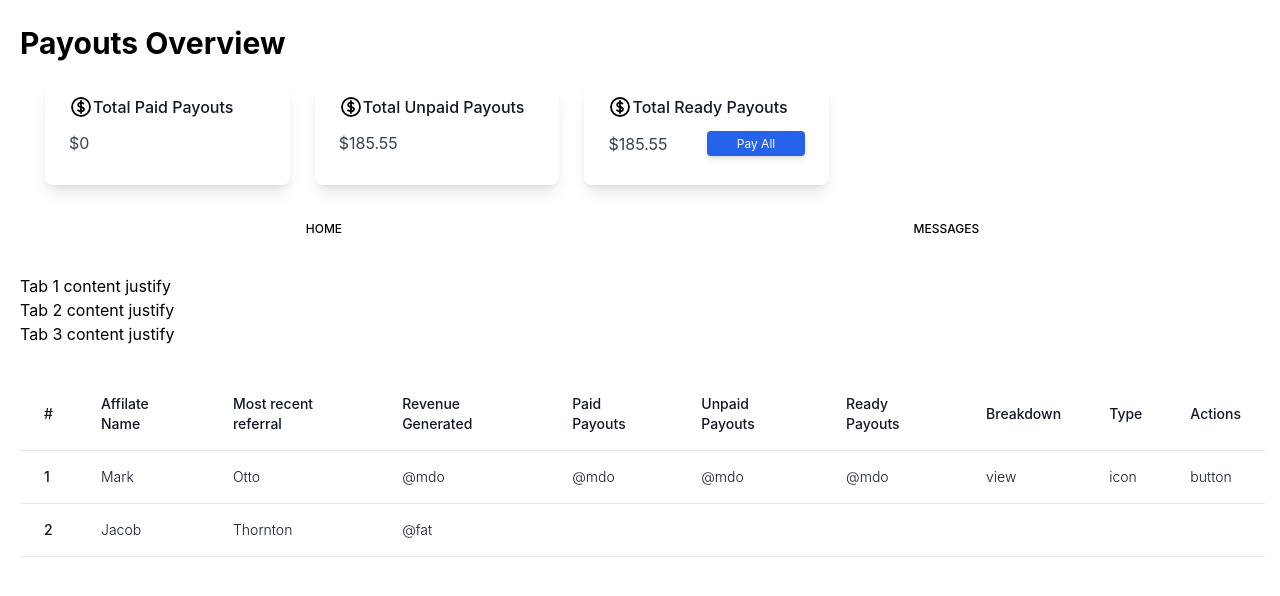
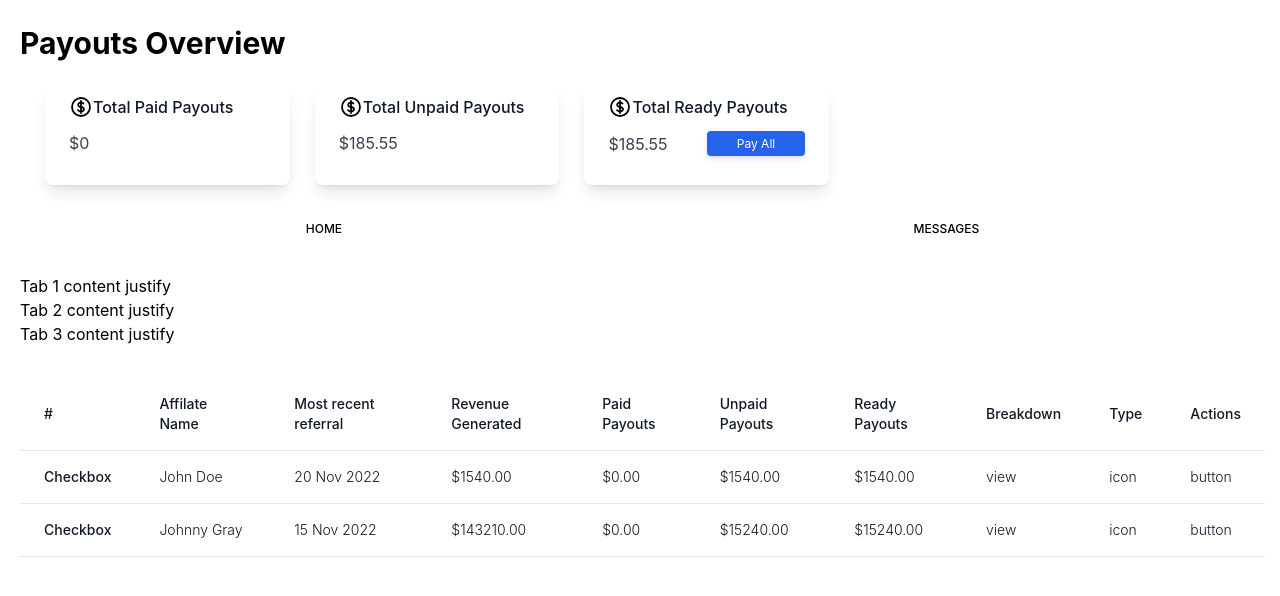
Before and after one commit to DevOps242/payout-page, a React (Create React App) app: page / in a window 1280 px wide. Shown: the top 596 px of the page. Built offline with nearby package versions, Linux system fonts and the light colour scheme.

Commit message:
Update: populated table with dynamic data from dummy json data

```diff
--- a/data/data.json
+++ /dev/null
@@ -1,5 +0,0 @@
-{
-    "clients" : [
-        {}
-    ]
-}
--- a/src/components/Table/Table.js
+++ b/src/components/Table/Table.js
@@ -1,6 +1,49 @@
 import React from "react";
 
-const Table = () => {
+import { convertPenniesToDollars } from "../../Utility/Helper";
+
+const Table = ({ data }) => {
+  let displayData = <p>Data is currently not available</p>;
+
+  if (data.length > 0) {
+    displayData = data.map((affilate) => {
+      return (
+        <tr class="bg-white border-b transition duration-300 ease-in-out hover:bg-gray-100">
+          <td class="px-6 py-4 whitespace-nowrap text-sm font-medium text-gray-900">
+            Checkbox
+          </td>
+          <td class="text-sm text-gray-900 font-light px-6 py-4 whitespace-nowrap">
+            {affilate.affilateName}
+          </td>
+          <td class="text-sm text-gray-900 font-light px-6 py-4 whitespace-nowrap">
+            {affilate.recentDate}
+          </td>
+          <td class="text-sm text-gray-900 font-light px-6 py-4 whitespace-nowrap">
+            ${convertPenniesToDollars(affilate.revenueGen)}
+          </td>
+          <td class="text-sm text-gray-900 font-light px-6 py-4 whitespace-nowrap">
+            ${convertPenniesToDollars(affilate.paidPayout)}
+          </td>
+          <td class="text-sm text-gray-900 font-light px-6 py-4 whitespace-nowrap">
+            ${convertPenniesToDollars(affilate.unpaidPayout)}
+          </td>
+          <td class="text-sm text-gray-900 font-light px-6 py-4 whitespace-nowrap">
+            ${convertPenniesToDollars(affilate.readyPayout)}
+          </td>
+          <td class="text-sm text-gray-900 font-light px-6 py-4 whitespace-nowrap">
+            view
+          </td>
+          <td class="text-sm text-gray-900 font-light px-6 py-4 whitespace-nowrap">
+            icon
+          </td>
+          <td class="text-sm text-gray-900 font-light px-6 py-4 whitespace-nowrap">
+            button
+          </td>
+        </tr>
+      );
+    });
+  }
+
   return (
     <>
       <div className="table-container">
@@ -73,54 +116,7 @@ const Table = () => {
                       </th>
                     </tr>
                   </thead>
-                  <tbody>
-                    <tr class="bg-white border-b transition duration-300 ease-in-out hover:bg-gray-100">
-                      <td class="px-6 py-4 whitespace-nowrap text-sm font-medium text-gray-900">
-                        1
-                      </td>
-                      <td class="text-sm text-gray-900 font-light px-6 py-4 whitespace-nowrap">
-                        Mark
-                      </td>
-                      <td class="text-sm text-gray-900 font-light px-6 py-4 whitespace-nowrap">
-                        Otto
-                      </td>
-                      <td class="text-sm text-gray-900 font-light px-6 py-4 whitespace-nowrap">
-                        @mdo
-                      </td>
-                      <td class="text-sm text-gray-900 font-light px-6 py-4 whitespace-nowrap">
-                        @mdo
-                      </td>
-                      <td class="text-sm text-gray-900 font-light px-6 py-4 whitespace-nowrap">
-                        @mdo
-                      </td>
-                      <td class="text-sm text-gray-900 font-light px-6 py-4 whitespace-nowrap">
-                        @mdo
-                      </td>
-                      <td class="text-sm text-gray-900 font-light px-6 py-4 whitespace-nowrap">
-                        view
-                      </td>
-                      <td class="text-sm text-gray-900 font-light px-6 py-4 whitespace-nowrap">
-                        icon
-                      </td>
-                      <td class="text-sm text-gray-900 font-light px-6 py-4 whitespace-nowrap">
-                        button
-                      </td>
-                    </tr>
-                    <tr class="bg-white border-b transition duration-300 ease-in-out hover:bg-gray-100">
-                      <td class="px-6 py-4 whitespace-nowrap text-sm font-medium text-gray-900">
-                        2
-                      </td>
-                      <td class="text-sm text-gray-900 font-light px-6 py-4 whitespace-nowrap">
-                        Jacob
-                      </td>
-                      <td class="text-sm text-gray-900 font-light px-6 py-4 whitespace-nowrap">
-                        Thornton
-                      </td>
-                      <td class="text-sm text-gray-900 font-light px-6 py-4 whitespace-nowrap">
-                        @fat
-                      </td>
-                    </tr>
-                  </tbody>
+                  <tbody>{displayData}</tbody>
                 </table>
               </div>
             </div>
--- /dev/null
+++ b/src/data/data.js
@@ -0,0 +1,22 @@
+export const DATA = {
+  clients: [
+    {
+      id: 1,
+      affilateName: "John Doe",
+      recentDate: "20 Nov 2022",
+      revenueGen: 154000,
+      paidPayout: 0,
+      unpaidPayout: 154000,
+      readyPayout: 154000,
+    },
+    {
+      id: 2,
+      affilateName: "Johnny Gray",
+      recentDate: "15 Nov 2022",
+      revenueGen: 14321000,
+      paidPayout: 0,
+      unpaidPayout: 1524000,
+      readyPayout: 1524000,
+    },
+  ],
+};
--- a/src/screens/Payout.js
+++ b/src/screens/Payout.js
@@ -1,4 +1,4 @@
-import React from "react";
+import React, { useState, useEffect } from "react";
 import Table from "../components/Table/Table";
 
 import Card from "../components/ui/Card/Card";
@@ -6,7 +6,11 @@ import Tabs from "../components/ui/Tabs/Tabs";
 
 import { convertPenniesToDollars } from "../Utility/Helper";
 
+import { DATA } from "../data/data";
+
 const Payout = () => {
+  const [data, setData] = useState(DATA.clients);
+
   return (
     <>
       <div className="payout-container">
@@ -39,7 +43,7 @@ const Payout = () => {
         <Tabs />
 
         <br />
-        <Table />
+        <Table data={data} />
       </div>
     </>
   );
```
